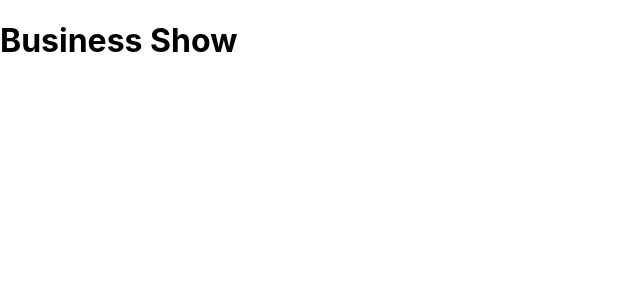
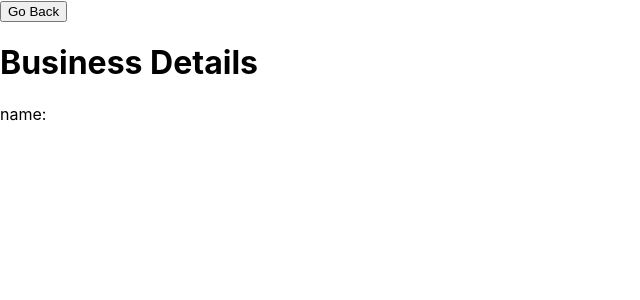
Before and after one commit to carsonmeiling/lunch-finder, a React (Create React App) app: page /business/1 in a window 1280 px wide. Shown: the top 300 px of the page, without its empty margins (0-640 px from the left). Built offline with nearby package versions, Linux system fonts and the light colour scheme.

Commit message:
working on businessDetails page

```diff
--- a/src/components/BusinessDetails.js
+++ b/src/components/BusinessDetails.js
@@ -1,10 +1,15 @@
 import React from 'react';
+import { useHistory } from 'react-router-dom';
 
 const BusinessDetails = (props) => {
+   const { bus } = props
 
    return(
       <>
-         <h1>Business Show</h1>
+         <button onClick = {() => props.history.goBack()}>Go Back</button>
+         <h1>Business Details</h1>
+         <p>name: {bus}</p>
+
       </>
    )
 }
--- a/src/components/BusinessList.js
+++ b/src/components/BusinessList.js
@@ -1,16 +1,23 @@
-import React from 'react';
+import React, { useState } from 'react';
 import Home from './Home';
+import BusinessDetails from './BusinessDetails';
 import { Link, Redirect } from 'react-router-dom';
 
 const BusinessList = (props) => {
    const { bus } = props
+
+
+
    return(
       <>
-         <div>
-            <h2>{bus.name}</h2>
-            <p>Price: {bus.price}</p>
-            <p>Rating: {bus.rating}</p>
-         </div>
+         <Link to={`/business/${bus.id}`} bus={bus}>
+            <div>
+               <h2>{bus.name}</h2>
+               <p> {bus.id}</p>
+               <p>Price: {bus.price}</p>
+               <p>Rating: {bus.rating}</p>
+            </div>
+         </Link>
       </>   )
 
 }
--- a/src/components/Home.js
+++ b/src/components/Home.js
@@ -7,25 +7,14 @@ import BusinessDetails from './BusinessDetails';
 const Home = () => {
   const [bus, setBus] = useState([])
 
-  // let itemsToRender = bus;
-  // console.log(itemsToRender)
-  // if (bus){
-  //   itemsToRender = bus.map(b => {
-  //     return <div key={b.id}>
-  //       <h2>{b.name}</h2>
-  //       <p>{b.rating}</p>
-  //       <p>Price{b.price}</p>
-  //       </div>
-  //   })
-  // }
 
   return(
     <div>
+      <h2>Home Page</h2>
       <SearchForm setBus={setBus} />
-      <h2>Home Page</h2>
       {
         bus.map(b =>
-          <BusinessList bus={b}/>
+          <BusinessList bus={b} key={b.id}/>
           )
       }
     </div>
```
